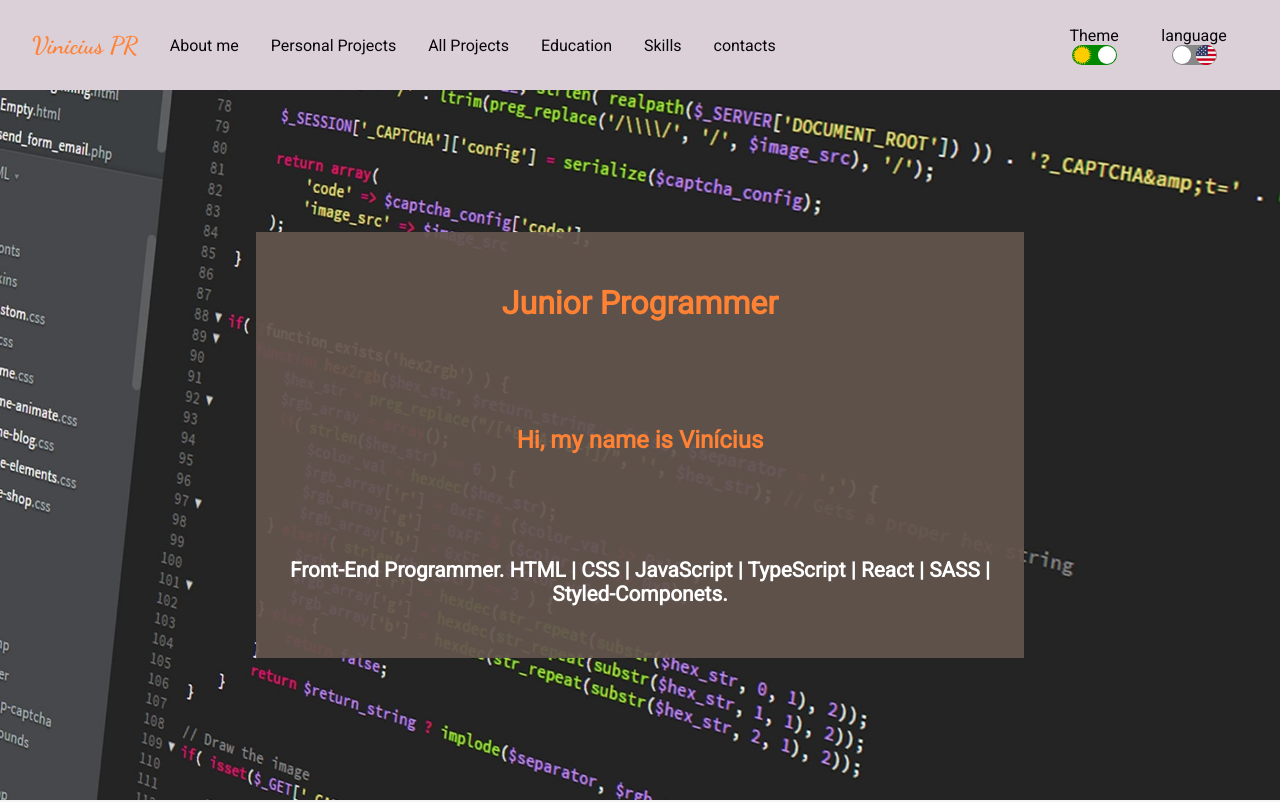
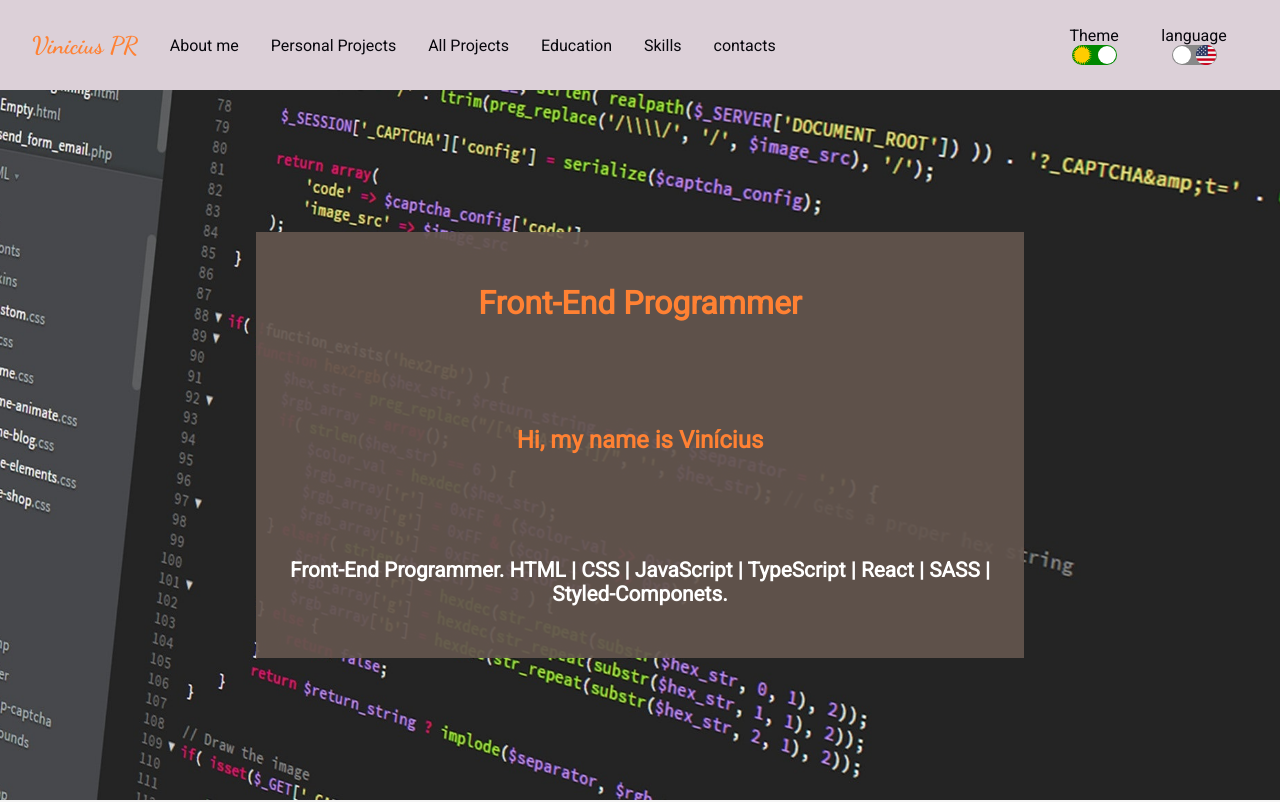
Before and after one commit to Vinicius-PR/my_profile, a React (Create React App) app: page / in a window 1280 px wide. Shown: the top 802 px of the page. Built offline with nearby package versions, Linux system fonts and the light colour scheme; no server answers.

Commit message:
Changed text (title - engilsh)

```diff
--- a/src/components/Presentation/index.jsx
+++ b/src/components/Presentation/index.jsx
@@ -11,7 +11,7 @@ const text = {
       "Programador Front-End. HTML | CSS | JavaScript | TypeScript | React | SASS | Styled-Componets.",
   },
   english: {
-    title: "Junior Programmer",
+    title: "Front-End Programmer",
     subtitle: "Hi, my name is Vinícius",
     paragraph:
       "Front-End Programmer. HTML | CSS | JavaScript | TypeScript | React | SASS | Styled-Componets.",
```
